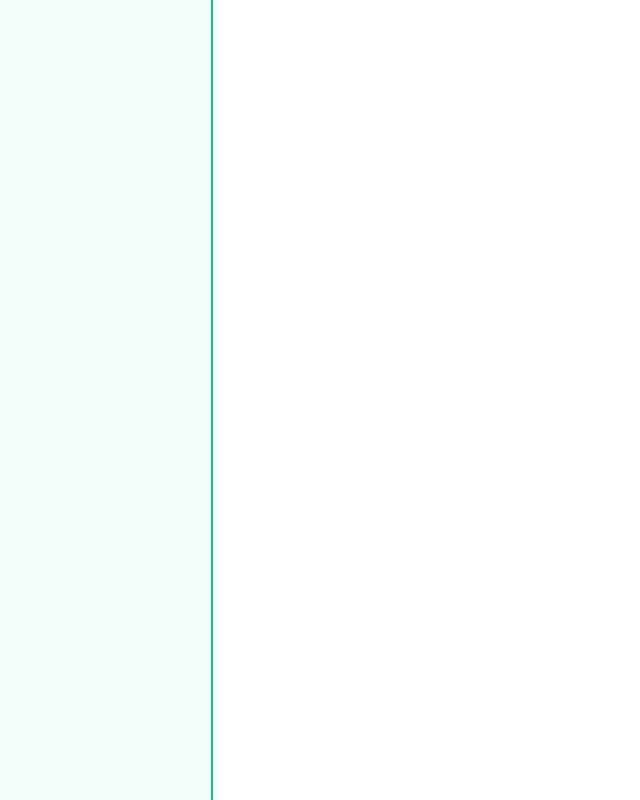
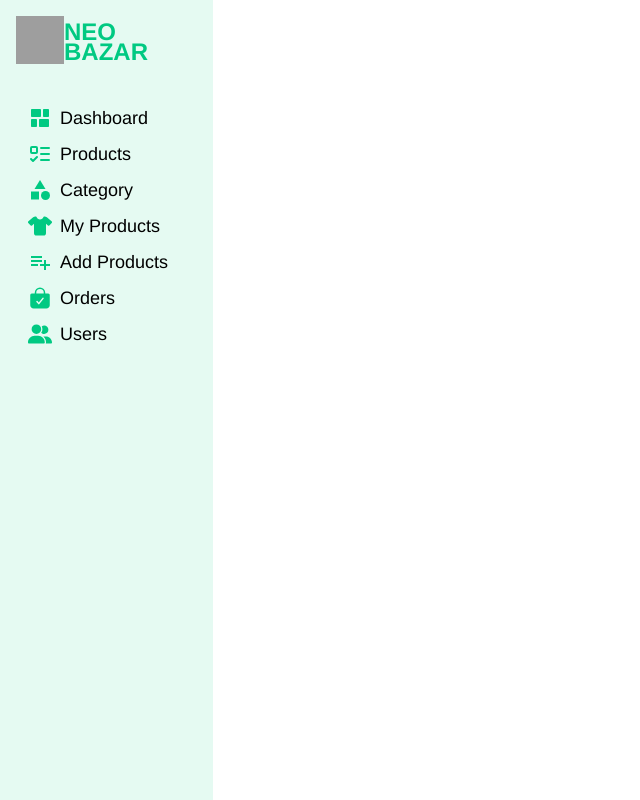
Before and after one commit to devsafex/neo-bazar, a React (Vite) app: page /dashboard in a window 1280 px wide. Shown: the whole page, without its empty margins (0-640 px from the left). Built offline with nearby package versions, Linux system fonts and the light colour scheme; no server answers; grey boxes are pictures that could not be loaded.

Commit message:
dashboard nav bar nav link created

```diff
--- a/index.html
+++ b/index.html
@@ -1,5 +1,5 @@
 <!DOCTYPE html>
-<html lang="en">
+<html lang="en" class="scroll-smooth">
   <head>
     <meta charset="UTF-8" />
     <link
--- a/src/Layouts/Dashboard.jsx
+++ b/src/Layouts/Dashboard.jsx
@@ -1,9 +1,36 @@
+import { NavLink } from "react-router-dom";
+import Logo from "../Shaired/Logo";
+import { RiDashboardHorizontalFill } from "react-icons/ri";
+import { LuListTodo } from "react-icons/lu";
+import { MdCategory, MdOutlinePlaylistAdd } from "react-icons/md";
+import { IoBagCheck } from "react-icons/io5";
+import { FaShirt, FaUserGroup } from "react-icons/fa6";
+
 const Dashboard = () => {
+      const userRole = "admin"
   return (
     <div>
       <div className=" h-screen w-full grid grid-cols-12">
         {/* dashboard side nav bar  */}
-        <div className=" col-span-2 h-full bg-[#00C982]/5 border-r-2 border-r-[#00C982]"></div>
+        <div className=" col-span-2 h-full bg-[#00C982]/10 p-4 ">
+         <div className=" "><Logo/></div>
+         {userRole==="admin" && <div className=" mt-8">
+            <NavLink className="flex items-center gap-2 text-lg py-1 px-3"><RiDashboardHorizontalFill  className=" text-2xl text-[#00C982]"/> Dashboard </NavLink>
+            <NavLink className="flex items-center gap-2 text-lg py-1 px-3 rounded"><LuListTodo className=" text-2xl text-[#00C982]"/> Products </NavLink>
+            <NavLink className="flex items-center gap-2 text-lg py-1 px-3 rounded"><MdCategory className=" text-2xl text-[#00C982]"/> Category </NavLink>
+            <NavLink className="flex items-center gap-2 text-lg py-1 px-3 rounded"><FaShirt className=" text-2xl text-[#00C982]"/>My Products </NavLink>
+            <NavLink className="flex items-center gap-2 text-lg py-1 px-3 rounded"><MdOutlinePlaylistAdd className=" text-2xl text-[#00C982]"/>Add Products </NavLink>
+            <NavLink className="flex items-center gap-2 text-lg py-1 px-3 rounded"><IoBagCheck className=" text-2xl text-[#00C982]"/> Orders </NavLink>
+            <NavLink className="flex items-center gap-2 text-lg py-1 px-3 rounded"><FaUserGroup className=" text-2xl text-[#00C982]"/> Users</NavLink>
+         </div>}
+         {userRole==="seller" && <div className=" mt-8">
+            <NavLink className="flex items-center gap-2 text-lg py-1 px-3"><RiDashboardHorizontalFill  className=" text-2xl text-[#00C982]"/> Dashboard </NavLink>
+            <NavLink className="flex items-center gap-2 text-lg py-1 px-3 rounded"><LuListTodo className=" text-2xl text-[#00C982]"/>My Products </NavLink>
+            <NavLink className="flex items-center gap-2 text-lg py-1 px-3 rounded"><MdOutlinePlaylistAdd className=" text-2xl text-[#00C982]"/>Add Products </NavLink>
+
+            <NavLink className="flex items-center gap-2 text-lg py-1 px-3 rounded"><IoBagCheck className=" text-2xl text-[#00C982]"/> Orders </NavLink>
+         </div>}
+        </div>
 
         {/* Dashboard contents  */}
         <div className=" col-span-10 h-full"></div>
--- a/src/components/Nav/Navlinks.jsx
+++ b/src/components/Nav/Navlinks.jsx
@@ -29,9 +29,9 @@ const Navlinks = () => {
         color="blue-gray"
         className="p-1 font-normal"
       >
-        <a href="#" className="flex items-center">
+        <Link to="/" className="flex items-center">
           Home
-        </a>
+        </Link>
       </Typography>
       <Typography
         as="li"
@@ -69,9 +69,9 @@ const Navlinks = () => {
         color="blue-gray"
         className="p-1 font-normal"
       >
-        <a href="#" className="flex items-center">
+        <Link to="" className="flex items-center">
           Become a seller
-        </a>
+        </Link>
       </Typography>
       <Typography
         as="li"
@@ -79,9 +79,9 @@ const Navlinks = () => {
         color="blue-gray"
         className="p-1 font-normal"
       >
-        <a href="#" className="flex items-center">
+        <Link to="/dashboard" className="flex items-center">
           Dashboard
-        </a>
+        </Link>
       </Typography>
     </ul>
   );
```
